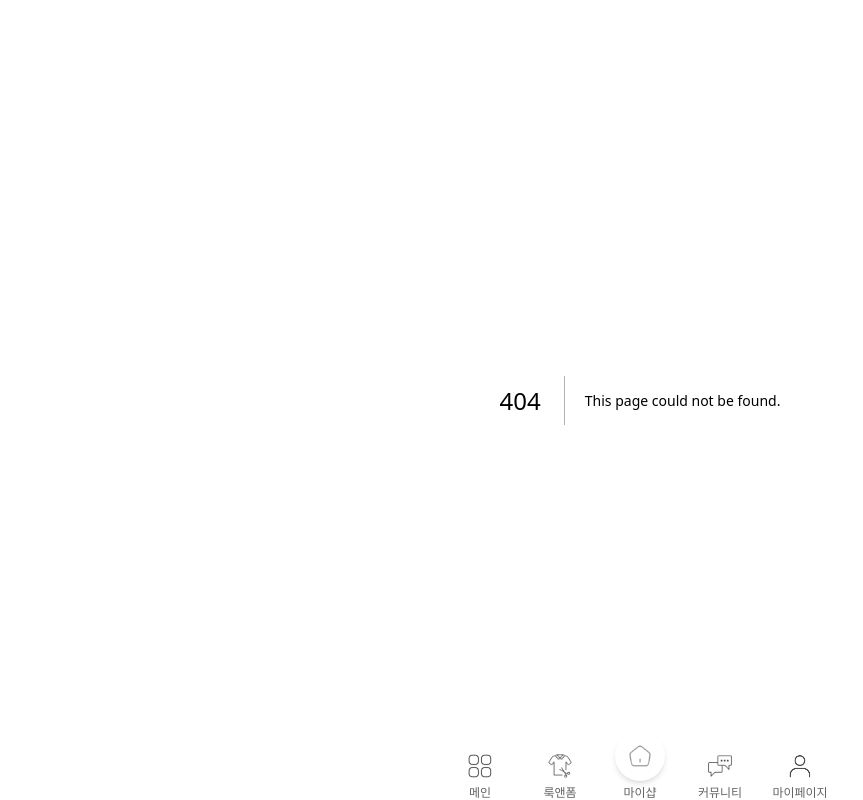
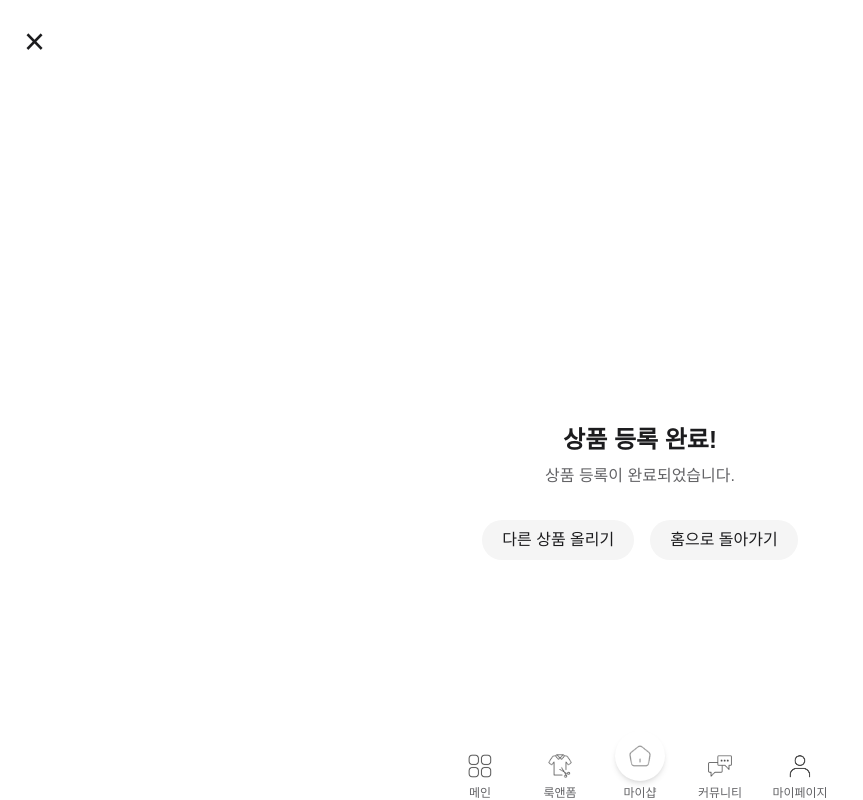
Before and after one commit to Project-FitLoop/FitLoop-FE, a Next.js app: page /products/complete in a window 1280 px wide. Before the commit this address had no page. Shown: the whole page, without its empty margins (0-863 px from the left). Built offline with nearby package versions, Linux system fonts and the light colour scheme; no server answers.

Commit message:
[feat#28] 상품등록 완료 페이지 구현

```diff
--- /dev/null
+++ b/src/app/products/complete/page.tsx
@@ -0,0 +1,5 @@
+import CompleteRegister from "@/ui/components/product/CompleteRegister";
+
+export default function CompletePage() {
+  return <CompleteRegister />;
+}
--- a/src/ui/components/product/CompleteRegister.tsx
+++ b/src/ui/components/product/CompleteRegister.tsx
@@ -3,10 +3,11 @@
 import { useEffect, useState } from "react";
 import { useRouter } from "next/navigation";
 import Lottie from "lottie-react";
+import type { AnimationConfigWithData } from "lottie-web";
 
 export default function CompleteRegister() {
   const router = useRouter();
-  const [animationData, setAnimationData] = useState<any>(null);
+  const [animationData, setAnimationData] = useState<AnimationConfigWithData["animationData"] | null>(null);
 
   useEffect(() => {
     fetch("/success.json")
```
